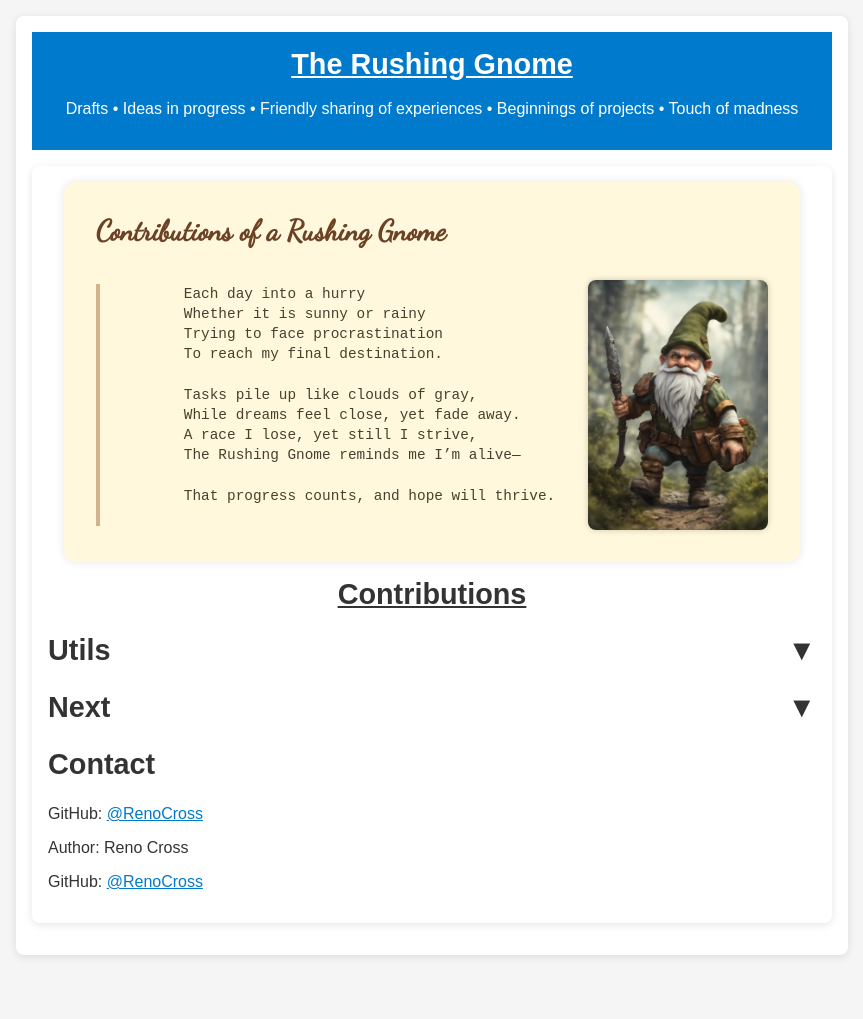
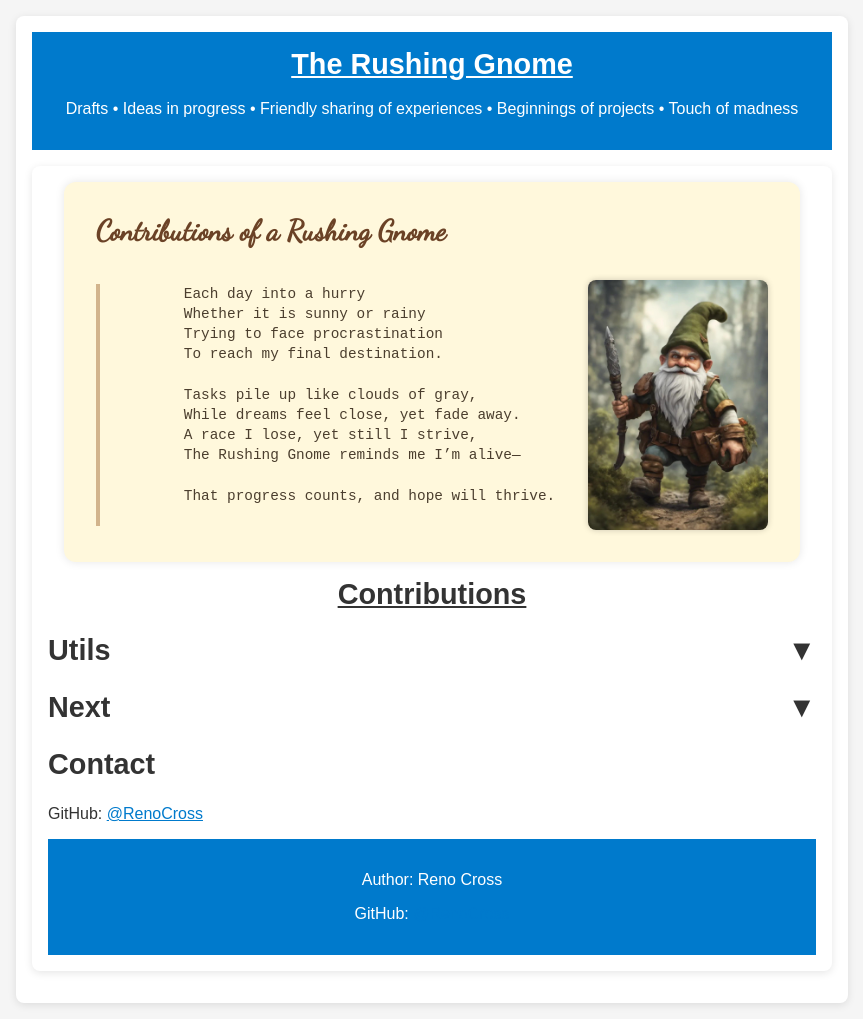
Before and after one commit to RenoCross/the-rushing-gnome, a Jekyll site: the page built from index.html, in a window 1280 px wide. Shown: the whole page, without its empty margins (208-1071 px from the left). Built offline with Jekyll 4.4.1, drawn with Linux system fonts in a browser that asks for light colours; before the commit the page ends 971 px from its top, so only the background shows below that.

Commit message:
Update style.css

```diff
--- a/assets/css/style.css
+++ b/assets/css/style.css
@@ -7,7 +7,7 @@ body {
     color: #333;
   }
 
-header {
+header, footer {
     background: #007acc;
     color: white;
     padding: 1rem;
```
